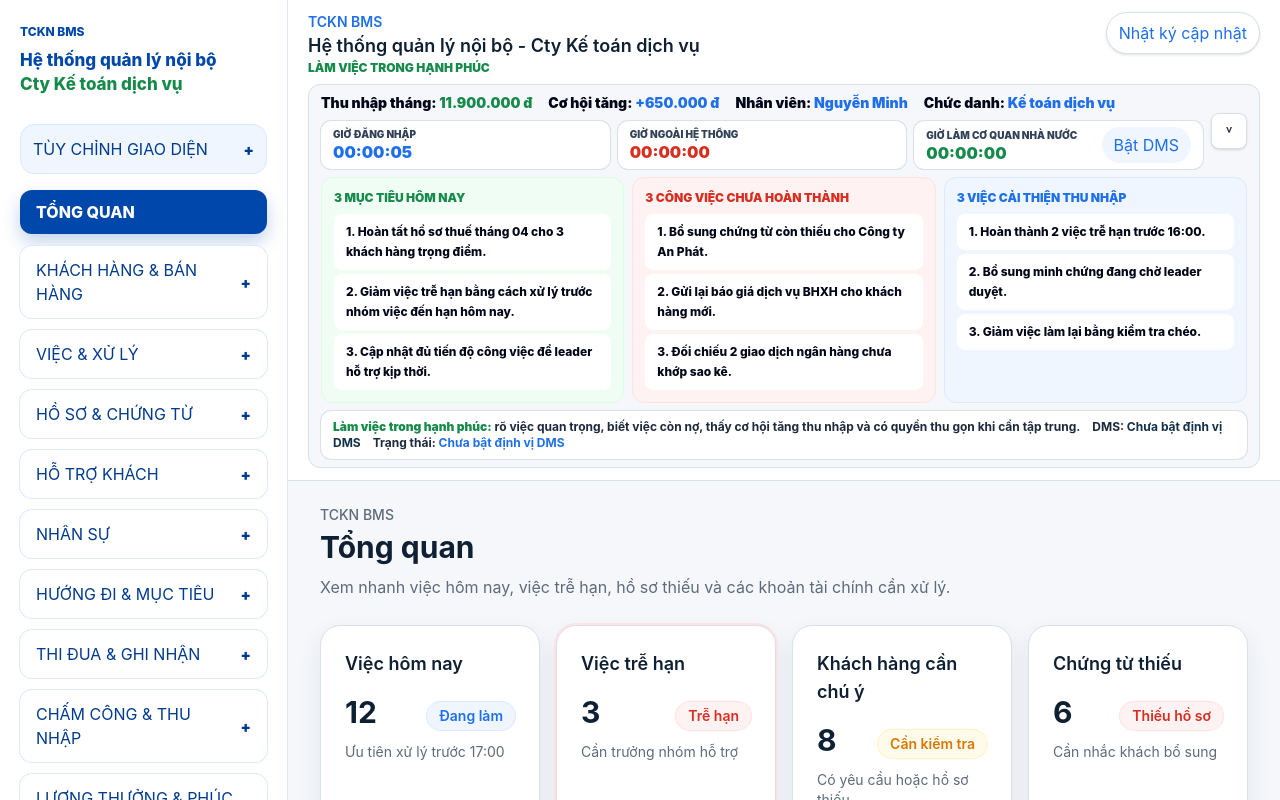
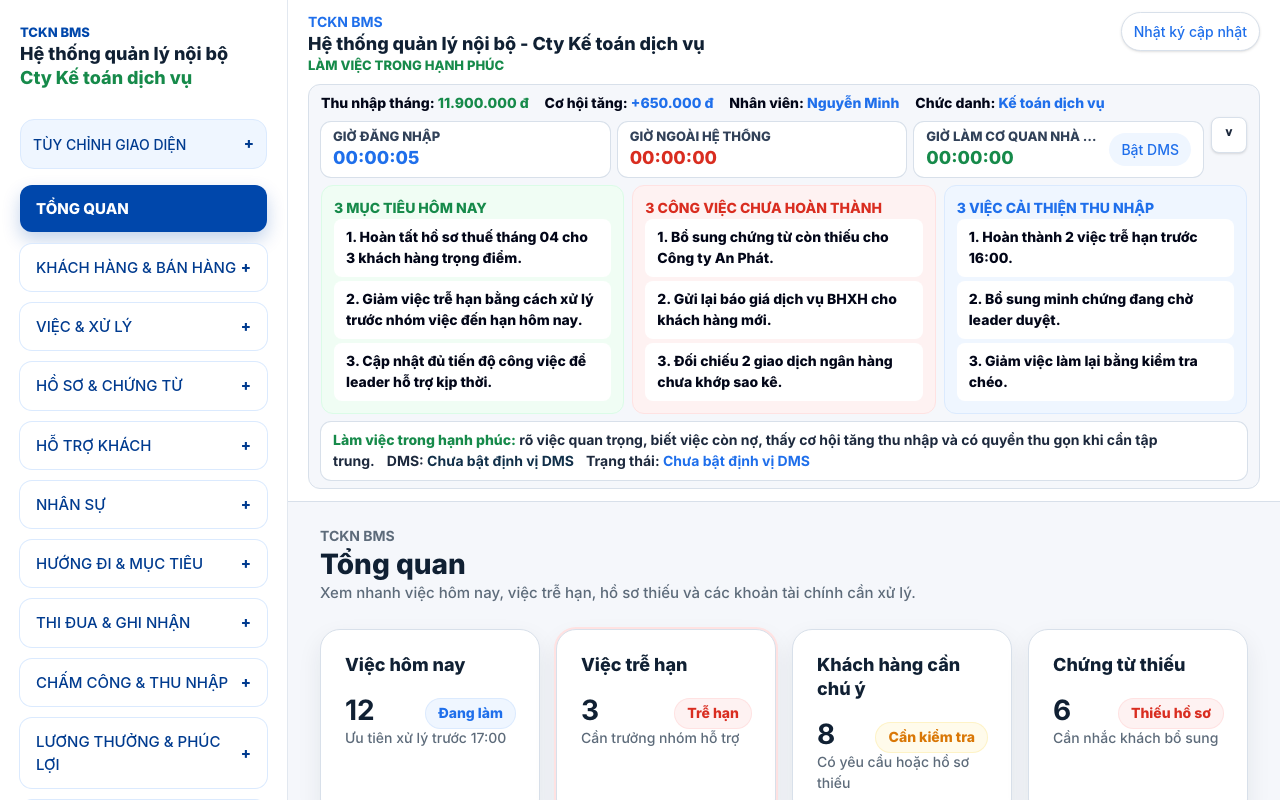
Before and after one commit to hoangquan227/BMS, a Next.js app: page /tong-quan in a window 1280 px wide. Shown: the top 800 px of the page. Built offline with nearby package versions, Linux system fonts and the light colour scheme.

Commit message:
Normalize typography scale

```diff
--- a/src/app/components/AppShell.js
+++ b/src/app/components/AppShell.js
@@ -18,12 +18,12 @@ export default function AppShell({ children }) {
       </div>
 
       <div className="lg:pl-72">
-        <header className="sticky top-0 z-10 border-b border-bms-border bg-white px-5 py-3 transition-shadow">
+        <header className="sticky top-0 z-10 border-b border-bms-border bg-white px-5 py-3 font-sans transition-shadow">
           <div className="flex flex-col gap-2 lg:flex-row lg:items-start lg:justify-between">
             <div>
-              <p className="text-sm font-semibold text-bms-primary">TCKN BMS</p>
-              <h1 className="text-lg font-semibold">Hệ thống quản lý nội bộ - Cty Kế toán dịch vụ</h1>
-              <p className="text-xs font-black uppercase tracking-normal text-bms-success">Làm việc trong hạnh phúc</p>
+              <p className="text-[13px] font-bold text-bms-primary">TCKN BMS</p>
+              <h1 className="text-[18px] font-extrabold leading-6">Hệ thống quản lý nội bộ - Cty Kế toán dịch vụ</h1>
+              <p className="text-[12px] font-extrabold uppercase tracking-normal text-bms-success">Làm việc trong hạnh phúc</p>
             </div>
             <ReleaseNotesButton />
           </div>
--- a/src/app/components/RecordTable.js
+++ b/src/app/components/RecordTable.js
@@ -19,11 +19,11 @@ export default function RecordTable({ columns = [], rows = [] }) {
       </div>
 
       <div className="hidden overflow-x-auto md:block">
-        <table className="w-full min-w-[760px] text-left text-sm">
+        <table className="w-full min-w-[760px] text-left text-[14px]">
           <thead className="bg-bms-subtle text-bms-muted">
             <tr>
               {columns.map((column) => (
-                <th className="px-4 py-3 font-semibold" key={column.key}>
+                <th className="px-4 py-3 font-extrabold" key={column.key}>
                   {column.label}
                 </th>
               ))}
@@ -33,7 +33,7 @@ export default function RecordTable({ columns = [], rows = [] }) {
             {rows.map((row, index) => (
               <tr className="transition-colors hover:bg-bms-subtle" key={row.id || index}>
                 {columns.map((column) => (
-                  <td className="px-4 py-4 text-bms-text" key={column.key}>
+                  <td className="px-4 py-4 font-semibold text-bms-text" key={column.key}>
                     {column.type === "status" ? <StatusBadge status={row[column.key]} /> : row[column.key]}
                   </td>
                 ))}
--- a/src/app/components/ReleaseNotesButton.js
+++ b/src/app/components/ReleaseNotesButton.js
@@ -153,7 +153,7 @@ export default function ReleaseNotesButton() {
   return (
     <div className="relative">
       <button
-        className="rounded-bms-pill border border-bms-border bg-white px-3 py-2 text-xs font-black text-bms-primary shadow-sm transition hover:border-bms-primary hover:bg-blue-50 active:translate-y-px"
+        className="rounded-bms-pill border border-bms-border bg-white px-3 py-2 text-[13px] font-extrabold text-bms-primary shadow-sm transition hover:border-bms-primary hover:bg-blue-50 active:translate-y-px"
         onClick={() => setOpen((current) => !current)}
         type="button"
       >
@@ -164,8 +164,8 @@ export default function ReleaseNotesButton() {
         <div className="absolute right-0 z-50 mt-2 flex max-h-[76vh] w-[min(94vw,760px)] flex-col overflow-hidden rounded-[16px] border border-bms-border bg-white shadow-bms">
           <div className="flex items-start justify-between gap-3 border-b border-bms-border px-5 py-4">
             <div>
-              <h2 className="text-lg font-black text-slate-950">Nhật ký chỉnh sửa</h2>
-              <p className="text-sm font-semibold text-slate-600">Lịch sử cập nhật tính năng TCKN BMS</p>
+              <h2 className="text-[18px] font-extrabold leading-6 text-slate-950">Nhật ký chỉnh sửa</h2>
+              <p className="text-[14px] font-semibold text-slate-600">Lịch sử cập nhật tính năng TCKN BMS</p>
             </div>
             <button
               className="rounded-[8px] px-2 py-1 text-lg font-black leading-none text-slate-500 transition hover:bg-slate-100 hover:text-slate-900"
@@ -182,7 +182,7 @@ export default function ReleaseNotesButton() {
               <div className="max-h-[58vh] space-y-1 overflow-auto pr-1">
                 {groups.map((group) => (
                   <button
-                    className={`flex w-full items-center justify-between gap-2 rounded-[10px] px-3 py-2 text-left text-sm font-extrabold transition ${
+                    className={`flex w-full items-center justify-between gap-2 rounded-[10px] px-3 py-2 text-left text-[14px] font-extrabold transition ${
                       activeGroup === group.name
                         ? "bg-white text-bms-primary shadow-sm ring-1 ring-blue-100"
                         : "text-slate-700 hover:bg-white"
@@ -192,7 +192,7 @@ export default function ReleaseNotesButton() {
                     type="button"
                   >
                     <span className="truncate">{group.name}</span>
-                    <span className="rounded-bms-pill bg-slate-200 px-2 py-0.5 text-xs font-black text-slate-700">{group.count}</span>
+                    <span className="rounded-bms-pill bg-slate-200 px-2 py-0.5 text-[13px] font-extrabold text-slate-700">{group.count}</span>
                   </button>
                 ))}
               </div>
@@ -202,11 +202,11 @@ export default function ReleaseNotesButton() {
               <div className="space-y-5">
                 {releases.map((release) => (
                   <section className="relative pl-16" key={`${release.version}-${release.date}`}>
-                    <div className="absolute left-0 top-0 rounded-bms-pill bg-slate-950 px-3 py-1 text-xs font-black text-white">
+                    <div className="absolute left-0 top-0 rounded-bms-pill bg-slate-950 px-3 py-1 text-[13px] font-extrabold text-white">
                       {release.version}
                     </div>
                     <div className="mb-2 flex items-center gap-2">
-                      <span className="text-xs font-bold text-slate-500">{release.date}</span>
+                      <span className="text-[13px] font-bold text-slate-500">{release.date}</span>
                       <span className="h-px flex-1 border-t border-dashed border-bms-border" />
                     </div>
 
@@ -214,20 +214,20 @@ export default function ReleaseNotesButton() {
                       {release.items.map((item) => (
                         <article className="grid gap-2 rounded-[10px] border border-transparent px-1 py-1 sm:grid-cols-[74px_1fr]" key={item.title}>
                           <span
-                            className={`h-fit rounded-[8px] border px-2 py-1 text-center text-xs font-black ${
+                            className={`h-fit rounded-[8px] border px-2 py-1 text-center text-[13px] font-extrabold ${
                               typeStyle[item.type] || typeStyle["Cải tiến"]
                             }`}
                           >
                             {item.type}
                           </span>
                           <div>
-                            <p className="text-sm font-black leading-6 text-slate-950">
+                            <p className="text-[14px] font-extrabold leading-6 text-slate-950">
                               {item.title}
-                              <span className="ml-2 rounded-bms-pill bg-cyan-50 px-2 py-0.5 text-xs font-black text-cyan-700">
+                              <span className="ml-2 rounded-bms-pill bg-cyan-50 px-2 py-0.5 text-[13px] font-extrabold text-cyan-700">
                                 {item.group}
                               </span>
                             </p>
-                            <p className="text-sm font-semibold leading-6 text-slate-600">{item.detail}</p>
+                            <p className="text-[14px] font-semibold leading-6 text-slate-600">{item.detail}</p>
                           </div>
                         </article>
                       ))}
@@ -238,7 +238,7 @@ export default function ReleaseNotesButton() {
             </main>
           </div>
 
-          <footer className="border-t border-bms-border bg-slate-50 px-5 py-2 text-xs font-semibold text-slate-600">
+          <footer className="border-t border-bms-border bg-slate-50 px-5 py-2 text-[13px] font-semibold text-slate-600">
             Cập nhật lần cuối: 2026-05-01 · Phiên bản mới nhất: v1.4.0
           </footer>
         </div>
--- a/src/app/components/ScreenHeader.js
+++ b/src/app/components/ScreenHeader.js
@@ -2,9 +2,9 @@ export default function ScreenHeader({ title, description, action }) {
   return (
     <header className="mb-6 flex flex-col gap-4 sm:flex-row sm:items-start sm:justify-between">
       <div>
-        <p className="text-sm font-medium text-bms-muted">TCKN BMS</p>
-        <h2 className="mt-1 text-2xl font-bold text-bms-text sm:text-3xl">{title}</h2>
-        <p className="mt-2 max-w-3xl text-base leading-7 text-bms-muted">{description}</p>
+        <p className="text-[13px] font-bold text-bms-muted">TCKN BMS</p>
+        <h2 className="mt-1 text-[24px] font-extrabold leading-8 text-bms-text sm:text-[28px]">{title}</h2>
+        <p className="mt-2 max-w-3xl text-[15px] font-medium leading-7 text-bms-muted">{description}</p>
       </div>
       {action ? <div className="shrink-0">{action}</div> : null}
     </header>
--- a/src/app/components/WorkSessionClock.js
+++ b/src/app/components/WorkSessionClock.js
@@ -90,8 +90,8 @@ function ClockPill({ label, value, tone = "primary" }) {
 
   return (
     <div className="min-w-0 rounded-[10px] bg-white px-3 py-1.5 ring-1 ring-bms-border">
-      <p className="truncate text-[10px] font-black uppercase text-slate-700">{label}</p>
-      <p className={`text-base font-black leading-5 ${toneClass}`}>{value}</p>
+      <p className="truncate text-[12px] font-extrabold uppercase text-slate-700">{label}</p>
+      <p className={`text-[16px] font-extrabold leading-5 ${toneClass}`}>{value}</p>
     </div>
   );
 }
@@ -105,10 +105,10 @@ function FocusList({ title, tone = "primary", items }) {
 
   return (
     <section className={`rounded-[12px] border p-3 ${toneClass}`}>
-      <p className="mb-2 text-xs font-black uppercase">{title}</p>
+      <p className="mb-2 text-[13px] font-extrabold uppercase">{title}</p>
       <ol className="space-y-1">
         {items.map((item, index) => (
-          <li className="rounded-[8px] bg-white px-3 py-2 text-xs font-extrabold leading-5 text-slate-950" key={item}>
+          <li className="rounded-[8px] bg-white px-3 py-2 text-[13px] font-extrabold leading-5 text-slate-950" key={item}>
             {index + 1}. {item}
           </li>
         ))}
@@ -185,7 +185,7 @@ export default function WorkSessionClock() {
     <section className="mt-2 rounded-[12px] border border-bms-border bg-bms-subtle px-3 py-2">
       <div className="flex flex-col gap-2 xl:flex-row xl:items-center xl:justify-between">
         <div className="flex min-w-0 flex-1 flex-col gap-2">
-          <div className="flex min-w-0 flex-wrap items-center gap-x-4 gap-y-1 text-sm font-black text-slate-950">
+          <div className="flex min-w-0 flex-wrap items-center gap-x-4 gap-y-1 text-[14px] font-extrabold text-slate-950">
             <span>
               Thu nhập tháng: <span className="text-bms-success">11.900.000 đ</span>
             </span>
@@ -205,11 +205,11 @@ export default function WorkSessionClock() {
             <ClockPill label="Giờ ngoài hệ thống" tone="danger" value={formatDuration(secondsOutsideSystem)} />
             <div className="flex min-w-0 items-center gap-2 rounded-[10px] bg-white px-3 py-1.5 ring-1 ring-bms-border">
               <div className="min-w-0 flex-1">
-                <p className="truncate text-[10px] font-black uppercase text-slate-700">Giờ làm cơ quan nhà nước</p>
-                <p className="text-base font-black leading-5 text-bms-success">{formatDuration(secondsGovernmentWork)}</p>
+                <p className="truncate text-[12px] font-extrabold uppercase text-slate-700">Giờ làm cơ quan nhà nước</p>
+                <p className="text-[16px] font-extrabold leading-5 text-bms-success">{formatDuration(secondsGovernmentWork)}</p>
               </div>
               <button
-                className={`shrink-0 rounded-bms-pill px-3 py-1.5 text-xs font-black transition hover:-translate-y-0.5 active:translate-y-px ${
+                className={`shrink-0 rounded-bms-pill px-3 py-1.5 text-[13px] font-extrabold transition hover:-translate-y-0.5 active:translate-y-px ${
                   governmentMode ? "bg-bms-success text-white" : "bg-blue-50 text-bms-primary"
                 }`}
                 onClick={enableGovernmentWork}
@@ -230,7 +230,7 @@ export default function WorkSessionClock() {
       </div>
 
       {displayMode === "compact" ? (
-        <div className="mt-2 rounded-[10px] bg-white px-3 py-2 text-xs font-black text-slate-900 ring-1 ring-bms-border">
+        <div className="mt-2 rounded-[10px] bg-white px-3 py-2 text-[13px] font-extrabold text-slate-900 ring-1 ring-bms-border">
           3 mục tiêu hôm nay · 3 công việc chưa hoàn thành · 3 việc cải thiện thu nhập
         </div>
       ) : null}
@@ -240,7 +240,7 @@ export default function WorkSessionClock() {
           <FocusList items={todayGoals} title="3 mục tiêu hôm nay" tone="success" />
           <FocusList items={unfinishedTasks} title="3 công việc chưa hoàn thành" tone="danger" />
           <FocusList items={incomeActions} title="3 việc cải thiện thu nhập" tone="primary" />
-          <div className="rounded-[10px] bg-white px-3 py-2 text-xs font-bold text-slate-800 ring-1 ring-bms-border xl:col-span-3">
+          <div className="rounded-[10px] bg-white px-3 py-2 text-[13px] font-bold text-slate-800 ring-1 ring-bms-border xl:col-span-3">
             <span className="font-black text-bms-success">Làm việc trong hạnh phúc:</span>{" "}
             rõ việc quan trọng, biết việc còn nợ, thấy cơ hội tăng thu nhập và có quyền thu gọn khi cần tập trung.
             <span className="ml-3">DMS: <span className="text-bms-money">{locationText}</span></span>
@@ -267,7 +267,7 @@ function DisplayMenu({ currentMode, menuOpen, onChange, onToggle }) {
 
       {menuOpen ? (
         <div className="absolute right-0 z-50 mt-2 w-[280px] rounded-[10px] border border-bms-border bg-white p-2 shadow-bms">
-          <p className="px-3 py-2 text-xs font-black uppercase text-slate-700">Hiển thị thanh thông tin</p>
+          <p className="px-3 py-2 text-[13px] font-extrabold uppercase text-slate-700">Hiển thị thanh thông tin</p>
           {displayModes.map((mode) => (
             <button
               className="flex w-full gap-2 rounded-[8px] px-3 py-2 text-left transition hover:bg-blue-50"
@@ -275,10 +275,10 @@ function DisplayMenu({ currentMode, menuOpen, onChange, onToggle }) {
               onClick={() => onChange(mode.id)}
               type="button"
             >
-              <span className="w-4 text-sm font-black text-bms-primary">{currentMode === mode.id ? "✓" : ""}</span>
+              <span className="w-4 text-[14px] font-extrabold text-bms-primary">{currentMode === mode.id ? "✓" : ""}</span>
               <span>
-                <span className="block text-sm font-extrabold text-slate-950">{mode.label}</span>
-                <span className="block text-xs font-semibold text-slate-600">{mode.description}</span>
+                <span className="block text-[14px] font-extrabold text-slate-950">{mode.label}</span>
+                <span className="block text-[13px] font-semibold text-slate-600">{mode.description}</span>
               </span>
             </button>
           ))}
--- a/src/app/globals.css
+++ b/src/app/globals.css
@@ -1,6 +1,7 @@
 @import "tailwindcss";
 
 :root {
+  --font-bms: "Monteras", "Inter", Arial, sans-serif;
   --color-bg-main: #ffffff;
   --color-bg-subtle: #f5f7fb;
   --color-bg-card: #ffffff;
@@ -23,6 +24,13 @@
   --space-6: 24px;
   --space-8: 32px;
   --shadow-card: 0 10px 24px rgba(16, 32, 51, 0.08);
+  --text-page-title: 28px;
+  --text-section-title: 18px;
+  --text-body: 15px;
+  --text-table: 14px;
+  --text-note: 13px;
+  --text-menu-parent: 15px;
+  --text-menu-child: 14px;
 }
 
 @theme inline {
@@ -40,7 +48,7 @@
   --color-bms-danger: var(--color-danger);
   --color-bms-warning: var(--color-warning);
   --color-bms-money: var(--color-money);
-  --font-sans: "Monteras", "Inter", Arial, sans-serif;
+  --font-sans: var(--font-bms);
   --font-mono: "Courier New", Courier, monospace;
   --radius-bms-card: var(--radius-card);
   --radius-bms-control: var(--radius-control);
@@ -59,8 +67,40 @@ body {
   margin: 0;
   background: var(--color-bg-subtle);
   color: var(--color-text-main);
-  font-family: "Monteras", "Inter", Arial, sans-serif;
-  font-size: 16px;
+  font-family: var(--font-bms);
+  font-size: var(--text-body);
+  font-weight: 500;
+  line-height: 1.55;
+  letter-spacing: 0;
+  text-rendering: geometricPrecision;
+  -webkit-font-smoothing: antialiased;
+  -moz-osx-font-smoothing: grayscale;
+}
+
+h1,
+h2,
+h3,
+h4,
+h5,
+h6,
+p {
+  margin: 0;
+}
+
+h1,
+h2,
+h3 {
+  color: var(--color-text-main);
+  font-weight: 800;
+  line-height: 1.22;
+}
+
+small {
+  font-size: var(--text-note);
+}
+
+table {
+  font-size: var(--text-table);
 }
 
 @keyframes toastIn {
@@ -80,6 +120,60 @@ input,
 select,
 textarea {
   font: inherit;
+  letter-spacing: 0;
+}
+
+::placeholder {
+  color: #7a8796;
+  opacity: 1;
+}
+
+.text-xs,
+.text-\[10px\],
+.text-\[11px\],
+.text-\[12px\] {
+  font-size: 13px;
+  line-height: 1.45;
+}
+
+.text-sm,
+.text-\[13px\],
+.text-\[14px\] {
+  font-size: 14px;
+  line-height: 1.5;
+}
+
+.text-base,
+.text-\[15px\] {
+  font-size: 15px;
+  line-height: 1.55;
+}
+
+.text-lg,
+.text-\[16px\],
+.text-\[17px\],
+.text-\[18px\] {
+  font-size: 18px;
+  line-height: 1.35;
+}
+
+.text-xl {
+  font-size: 20px;
+  line-height: 1.3;
+}
+
+.text-2xl {
+  font-size: 24px;
+  line-height: 1.25;
+}
+
+.text-3xl {
+  font-size: 28px;
+  line-height: 1.2;
+}
+
+.font-black {
+  font-weight: 800;
 }
 
 @media (prefers-reduced-motion: reduce) {
--- a/src/components/design-system/Button.js
+++ b/src/components/design-system/Button.js
@@ -8,9 +8,9 @@ const buttonStyles = {
 };
 
 const sizeStyles = {
-  sm: "min-h-10 px-3 text-sm",
-  md: "min-h-11 px-4 text-base",
-  lg: "min-h-12 px-5 text-base",
+  sm: "min-h-10 px-3 text-[14px]",
+  md: "min-h-11 px-4 text-[15px]",
+  lg: "min-h-12 px-5 text-[16px]",
 };
 
 export default function Button({
@@ -30,7 +30,7 @@ export default function Button({
     <button
       aria-busy={loading}
       className={joinClassNames(
-        "inline-flex items-center justify-center gap-2 rounded-bms-control font-semibold transition duration-150",
+        "inline-flex items-center justify-center gap-2 rounded-bms-control font-extrabold transition duration-150",
         "active:translate-y-px active:scale-[0.99] focus-visible:outline-none focus-visible:ring-4 focus-visible:ring-blue-100",
         "disabled:cursor-not-allowed disabled:border-slate-200 disabled:bg-slate-100 disabled:text-slate-400 disabled:shadow-none",
         buttonStyles[variant],
--- a/src/components/design-system/Card.js
+++ b/src/components/design-system/Card.js
@@ -8,7 +8,7 @@ export default function Card({ title = "Thông tin cần xử lý", children, cl
         className
       )}
     >
-      <h2 className="text-lg font-semibold text-bms-text">{title}</h2>
+      <h2 className="text-[18px] font-extrabold leading-6 text-bms-text">{title}</h2>
       <div className="mt-4">{children}</div>
     </section>
   );
--- a/src/components/design-system/SidebarDesktop.js
+++ b/src/components/design-system/SidebarDesktop.js
@@ -187,7 +187,7 @@ function SectionLink({ href, title, active }) {
     <Link
       aria-current={active ? "page" : undefined}
       className={joinClassNames(
-        "flex min-h-11 items-center rounded-[12px] px-4 py-3 text-[16px] font-extrabold uppercase leading-5 transition active:translate-y-px",
+        "flex min-h-11 items-center rounded-[12px] px-4 py-3 text-[15px] font-extrabold uppercase leading-5 transition active:translate-y-px",
         active ? "bg-[#0047ab] text-white shadow-[0_8px_18px_rgba(0,71,171,0.24)]" : "bg-white text-[#003b8f] ring-1 ring-blue-100 hover:bg-blue-50"
       )}
       href={href}
@@ -297,7 +297,7 @@ export default function SidebarDesktop({ activeHref = "/tong-quan" }) {
     <aside className="hidden h-screen w-72 shrink-0 overflow-y-auto border-r border-slate-200 bg-white px-5 py-6 font-sans lg:block">
       <div className="mb-7">
         <p className="text-[12px] font-extrabold uppercase leading-4 text-[#0047ab]">TCKN BMS</p>
-        <h1 className="mt-2 text-[17px] font-extrabold leading-6 text-[#0047ab]">
+        <h1 className="mt-2 text-[18px] font-extrabold leading-6 text-[#0047ab]">
           Hệ thống quản lý nội bộ
           <span className="block text-bms-success">Cty Kế toán dịch vụ</span>
         </h1>
@@ -372,7 +372,7 @@ export default function SidebarDesktop({ activeHref = "/tong-quan" }) {
               <button
                 aria-expanded={isSectionOpen}
                 className={joinClassNames(
-                  "flex min-h-11 w-full items-center justify-between rounded-[12px] px-4 py-3 text-left text-[16px] font-extrabold uppercase leading-5 transition active:translate-y-px",
+                  "flex min-h-11 w-full items-center justify-between rounded-[12px] px-4 py-3 text-left text-[15px] font-extrabold uppercase leading-5 transition active:translate-y-px",
                   isActiveSection ? "bg-[#0047ab] text-white shadow-[0_8px_18px_rgba(0,71,171,0.24)]" : "bg-white text-[#003b8f] ring-1 ring-blue-100 hover:bg-blue-50"
                 )}
                 onClick={() => toggleSection(sectionKey)}
@@ -395,7 +395,7 @@ export default function SidebarDesktop({ activeHref = "/tong-quan" }) {
                         <button
                           aria-expanded={isGroupOpen}
                           className={joinClassNames(
-                            "flex min-h-10 w-full items-center justify-between rounded-[10px] px-3 py-2 text-left text-[15px] font-extrabold uppercase leading-5 transition active:translate-y-px",
+                            "flex min-h-10 w-full items-center justify-between rounded-[10px] px-3 py-2 text-left text-[14px] font-extrabold uppercase leading-5 transition active:translate-y-px",
                             isActiveGroup ? "bg-blue-100 text-[#0047ab]" : "text-[#0047ab] hover:bg-blue-50"
                           )}
                           onClick={() => toggleGroup(groupKey)}
@@ -416,7 +416,7 @@ export default function SidebarDesktop({ activeHref = "/tong-quan" }) {
       </nav>
 
       <div className="mt-8 border-t border-slate-300 pt-5">
-        <button className="flex min-h-11 w-full items-center rounded-[12px] px-4 py-3 text-[16px] font-extrabold uppercase text-[#003b8f] ring-1 ring-blue-100 transition hover:bg-blue-50" type="button">
+        <button className="flex min-h-11 w-full items-center rounded-[12px] px-4 py-3 text-[15px] font-extrabold uppercase text-[#003b8f] ring-1 ring-blue-100 transition hover:bg-blue-50" type="button">
           Đăng xuất
         </button>
       </div>
--- a/src/components/design-system/StatusBadge.js
+++ b/src/components/design-system/StatusBadge.js
@@ -75,7 +75,7 @@ export default function StatusBadge({ status = "Đang làm", className = "" }) {
   return (
     <span
       className={joinClassNames(
-        "inline-flex rounded-bms-pill px-3 py-1 text-sm font-semibold ring-1 transition-colors",
+        "inline-flex rounded-bms-pill px-3 py-1 text-[13px] font-extrabold leading-5 ring-1 transition-colors",
         statusStyles[status] || "bg-slate-100 text-slate-700 ring-slate-200",
         className
       )}
```
Also changed, not shown: src/app/components/CrmDetailPage.js (+19 -19 lines), src/app/components/CrmListPage.js (+9 -9 lines).
